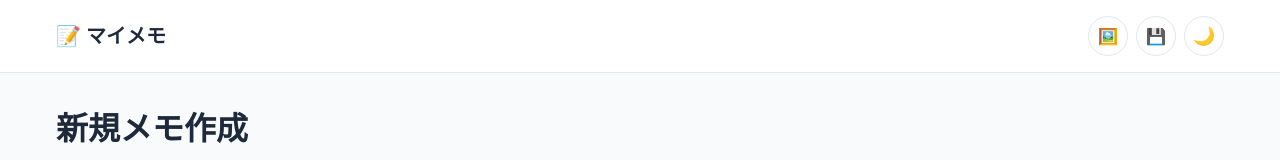
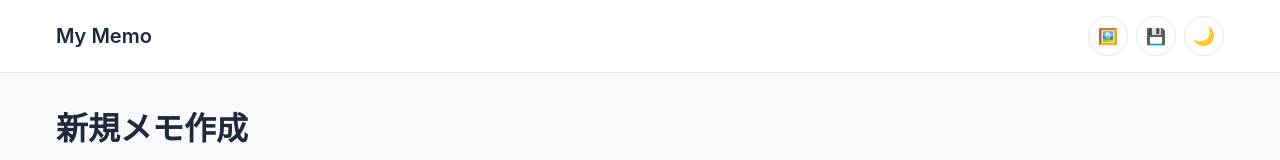
Before and after one commit to mituoka/my-memo, a React (Create React App) app: page /my-memo/memo/new in a window 1280 px wide. Shown: the top 160 px of the page. Built offline with nearby package versions, Linux system fonts and the light colour scheme; the HTML template or start-up script is replaced by a standard one.

Commit message:
アプリ名変更

```diff
--- a/public/index.html
+++ b/public/index.html
@@ -6,7 +6,7 @@
     <meta name="viewport" content="width=device-width, initial-scale=1" />
     <meta name="theme-color" content="#000000" />
     <meta name="description" content="シンプルなメモアプリ" />
-    <title>📝 マイメモ</title>
+    <title>My Memo</title>
   </head>
   <body>
     <noscript>You need to enable JavaScript to run this app.</noscript>
--- a/src/components/Layout.tsx
+++ b/src/components/Layout.tsx
@@ -81,7 +81,7 @@ function Header() {
           margin: 0,
           color: 'var(--text-primary)'
         }}>
-          📝 マイメモ
+          <span>My Memo</span>
         </h1>
 
         <div style={{ display: 'flex', gap: '0.5rem', alignItems: 'center', position: 'relative' }}>
--- a/src/pages/Home.tsx
+++ b/src/pages/Home.tsx
@@ -61,7 +61,7 @@ function Home() {
               margin: '0 0 0.5rem 0',
               color: 'var(--text-primary)'
             }}>
-              マイメモ
+              My Memo
             </h1>
             <p className="text-secondary" style={{ margin: 0 }}>
               {memos.length > 0 ? `${memos.length}件のメモ` : 'まだメモがありません'}
```
